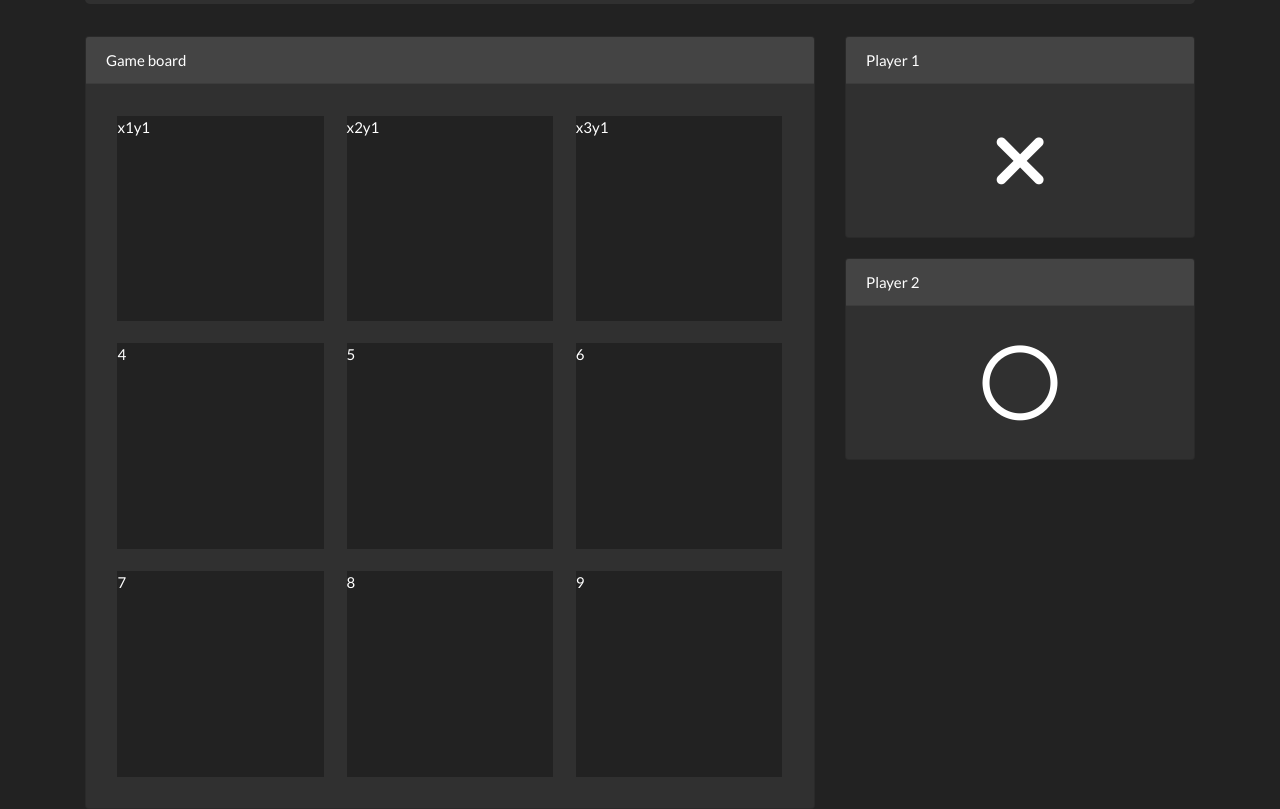
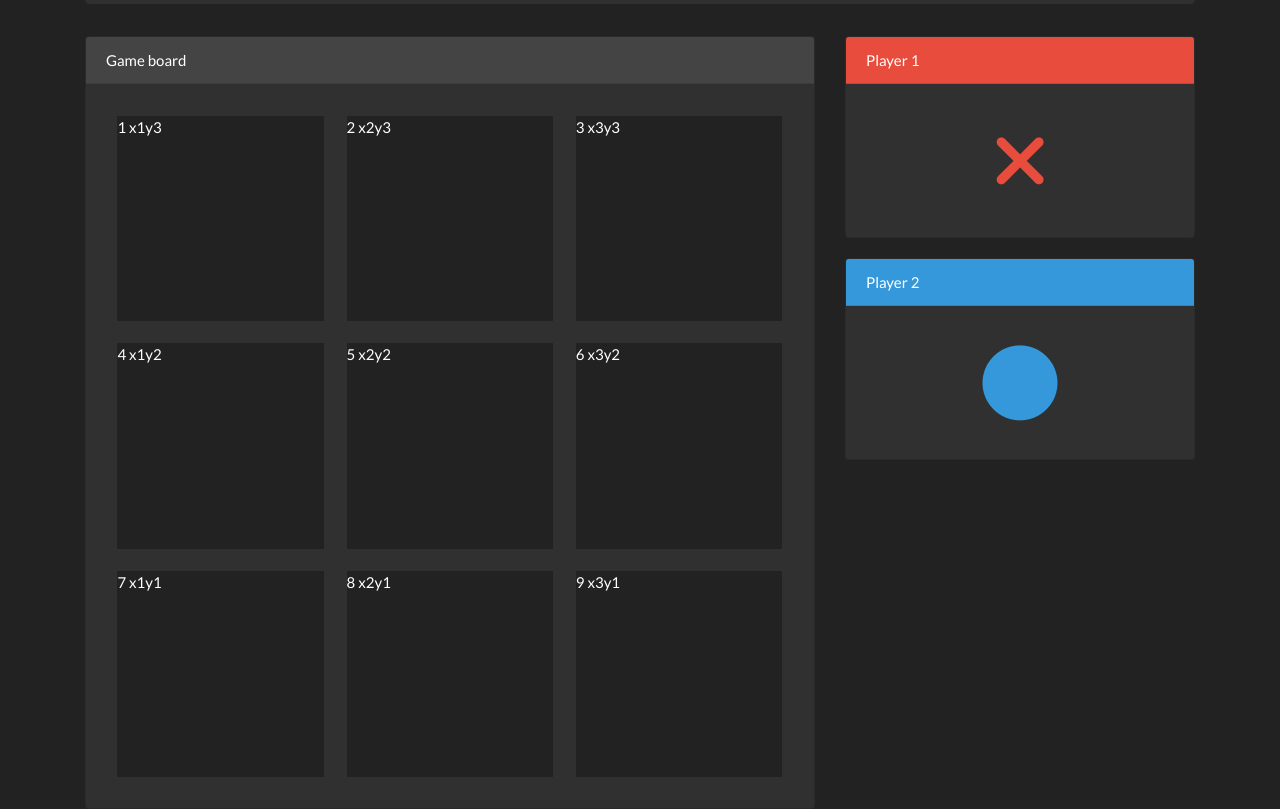
Before and after one commit to pagrimm/tic-tac-toe, a plain HTML site: page index.html in a window 1280 px wide. Shown: the part 190-999 px from the top of the page. Drawn offline with Linux system fonts and the light colour scheme.

Commit message:
add some styling

```diff
--- a/index.html
+++ b/index.html
@@ -20,30 +20,30 @@
         <div class="card-header">Game board</div>
         <div class="card-body">
           <div class="game-container">
-            <div class="space">x1y1</div>
-            <div class="space">x2y1</div>
-            <div class="space">x3y1</div>
-            <div class="space">4</div>
-            <div class="space">5</div>
-            <div class="space">6</div>
-            <div class="space">7</div>
-            <div class="space">8</div>
-            <div class="space">9</div>
+            <div id="13" class="space">1 x1y3</div>
+            <div id="23" class="space">2 x2y3</div>
+            <div id="33" class="space">3 x3y3</div>
+            <div id="12" class="space">4 x1y2</div>
+            <div id="22" class="space">5 x2y2</div>
+            <div id="32" class="space">6 x3y2</div>
+            <div id="11" class="space">7 x1y1</div>
+            <div id="21" class="space">8 x2y1</div>
+            <div id="31" class="space">9 x3y1</div>
           </div>
         </div>
       </section>
     </div>
     <div class="col-md-4">
       <section class="card bg-dark player-section">
-        <div class="card-header">Player 1</div>
-        <div class="card-body player-icon">
+        <div class="card-header bg-danger">Player 1</div>
+        <div class="card-body player-icon text-danger">
           <i class="fas fa-times"></i>
         </div>
       </section>
       <section class="card bg-dark player-section">
-        <div class="card-header">Player 2</div>
-        <div class="card-body player-icon">
-          <i class="far fa-circle"></i>
+        <div class="card-header bg-info">Player 2</div>
+        <div class="card-body player-icon text-info">
+          <i class="fas fa-circle"></i>
         </div>
       </section>
     </div>
```
